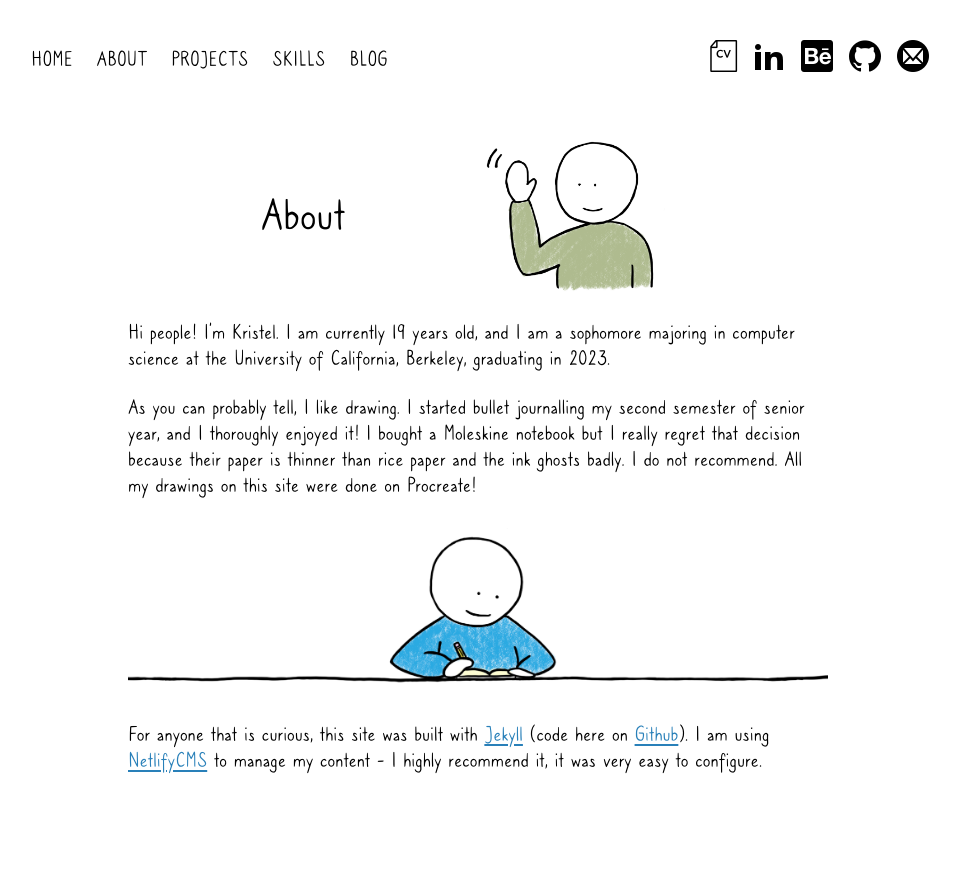
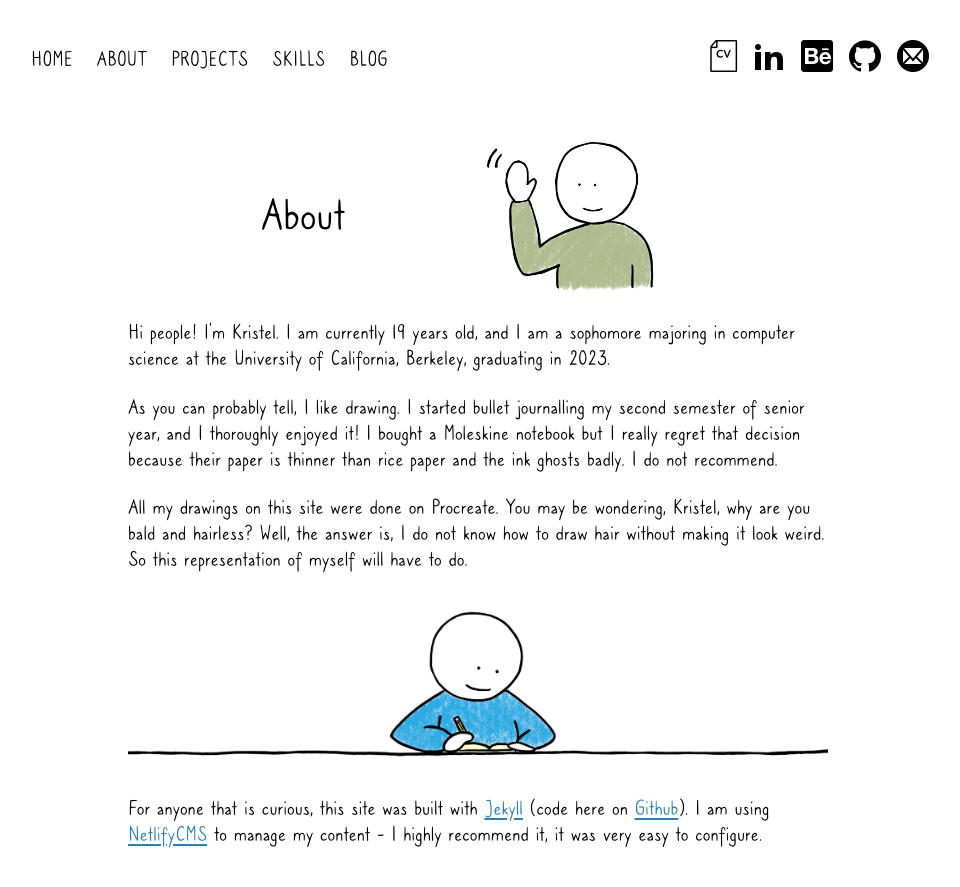
Before and after one commit to kristelfung/bullet-journal, a Jekyll site: the page built from about.md, in a window 1280 px wide. Shown: the top 887 px of the page, without its empty margins (162-1122 px from the left). Built offline with Jekyll 4.4.1, drawn with Linux system fonts in a browser that asks for light colours; some web fonts are replaced; a script that is not in the unit is left out.

Commit message:
Update Pages “about”

```diff
--- a/about.md
+++ b/about.md
@@ -7,7 +7,9 @@ image: /images/about.png
 ---
 Hi people! I'm Kristel. I am currently 19 years old, and I am a sophomore majoring in computer science at the University of California, Berkeley, graduating in 2023.
 
-As you can probably tell, I like drawing. I started bullet journalling my second semester of senior year, and I thoroughly enjoyed it! I bought a Moleskine notebook but I really regret that decision because their paper is thinner than rice paper and the ink ghosts badly. I do not recommend. All my drawings on this site were done on Procreate!
+As you can probably tell, I like drawing. I started bullet journalling my second semester of senior year, and I thoroughly enjoyed it! I bought a Moleskine notebook but I really regret that decision because their paper is thinner than rice paper and the ink ghosts badly. I do not recommend.
+
+All my drawings on this site were done on Procreate. You may be wondering, Kristel, why are you bald and hairless? Well, the answer is, I do not know how to draw hair without making it look weird. So this representation of myself will have to do.
 
 ![Writing](/images/uploads/writing.png)
 
```
